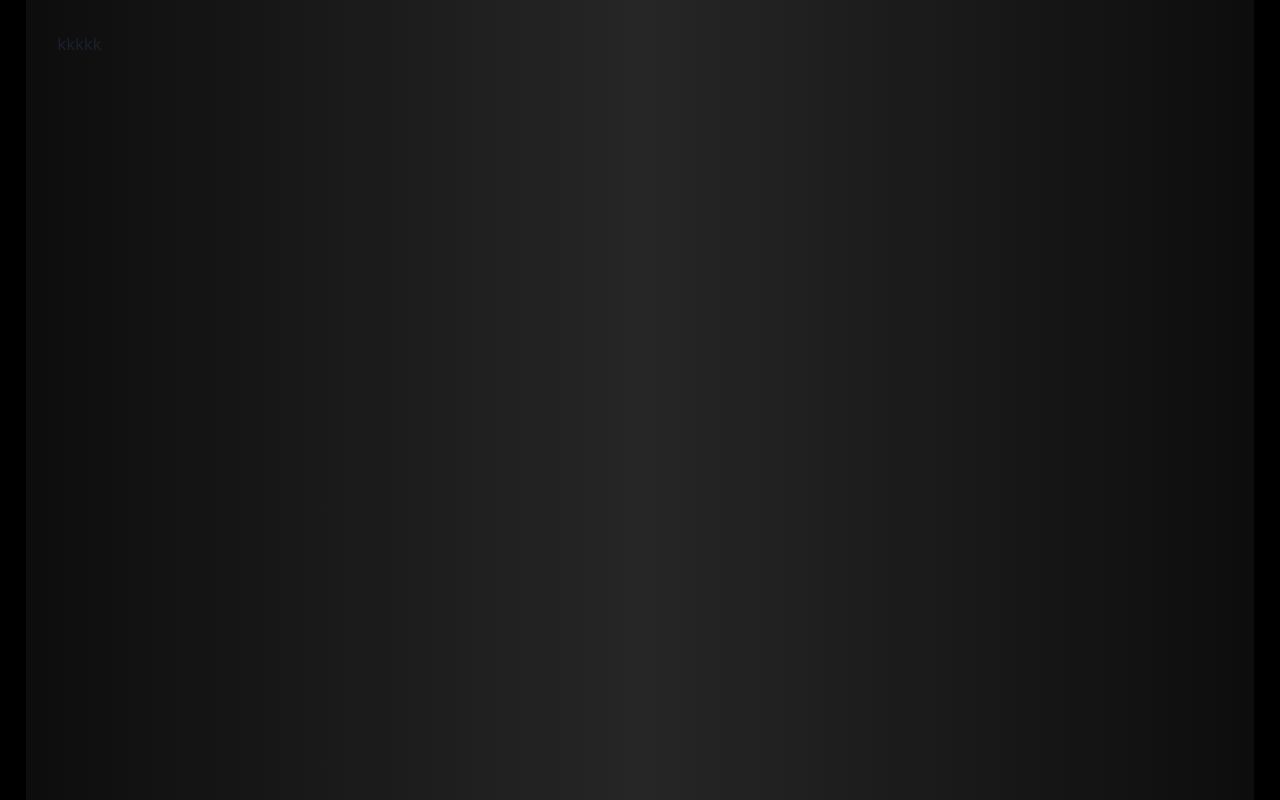
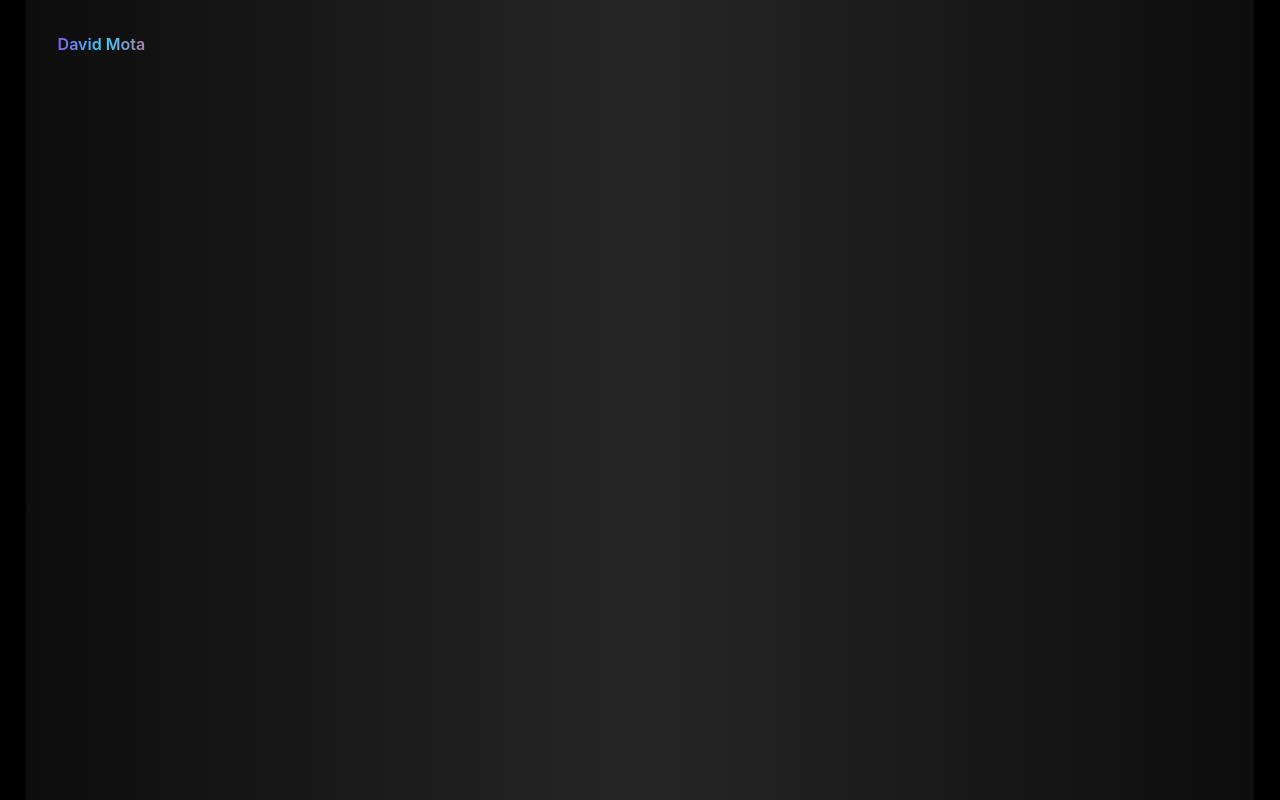
Before and after one commit to davidsilvamota/davidmota_portifolio, a React (Create React App) app: page / in a window 1280 px wide. Built offline with nearby package versions, Linux system fonts and the light colour scheme.

Commit message:
create componente atom textGradient

```diff
--- a/src/App.tsx
+++ b/src/App.tsx
@@ -1,11 +1,12 @@
 import * as React from "react";
 import { ChakraProvider, Flex, theme } from "@chakra-ui/react";
 import ContainerScreenModel from "./components/atoms/ContainerScreenModel";
+import TextGradientModel from "./components/atoms/TextGradientModel.1";
 
 export const App = () => (
   <ChakraProvider theme={theme}>
     <ContainerScreenModel>
-      <>kkkkk</>
+      <TextGradientModel>David Mota</TextGradientModel>
     </ContainerScreenModel>
   </ChakraProvider>
 );
--- a/src/components/atoms/ContainerScreenModel.tsx
+++ b/src/components/atoms/ContainerScreenModel.tsx
@@ -1,6 +1,8 @@
 import { Flex } from "@chakra-ui/react";
+import { colors } from "../theme/Theme";
+import { jsx } from "@emotion/react";
 
-export default function ContainerScreenModel({ children }: any) {
+export default function ContainerScreenModel(props: { children: JSX.Element }) {
   return (
     <>
       <Flex
@@ -9,13 +11,8 @@ export default function ContainerScreenModel({ children }: any) {
         bg={"black"}
         justifyContent={"center"}
       >
-        <Flex
-          minH={"100vh"}
-          p={8}
-          w={"96%"}
-          bgGradient="linear(to-r, #0D0D0D,#262626, #0D0D0D)"
-        >
-          {children}
+        <Flex minH={"100vh"} p={8} w={"96%"} bgGradient={colors.bgLinear}>
+          {props.children}
         </Flex>
       </Flex>
     </>
--- /dev/null
+++ b/src/components/atoms/TextGradientModel.1.tsx
@@ -0,0 +1,67 @@
+import { ResponsiveValue, Text } from "@chakra-ui/react";
+type TextGradientModelProps = {
+  children: string;
+  fontWeight?:
+    | ResponsiveValue<
+        | number
+        | (string & {})
+        | "medium"
+        | "bold"
+        | "black"
+        | "extrabold"
+        | "hairline"
+        | "thin"
+        | "light"
+        | "normal"
+        | "semibold"
+      >
+    | undefined;
+  fontSize?:
+    | ResponsiveValue<
+        | number
+        | (string & {})
+        | "medium"
+        | "bold"
+        | "black"
+        | "extrabold"
+        | "hairline"
+        | "thin"
+        | "light"
+        | "normal"
+        | "semibold"
+      >
+    | undefined
+    | ResponsiveValue<
+        | number
+        | "small"
+        | (string & {})
+        | "-moz-initial"
+        | "inherit"
+        | "initial"
+        | "revert"
+        | "revert-layer"
+        | "unset"
+        | "sm"
+        | "md"
+        | "lg"
+        | "xl"
+        | "2xl"
+        | "6xl"
+        | "large"
+        | "medium"
+        | "9xl"
+      >
+    | undefined;
+};
+export default function TextGradientModel(props: TextGradientModelProps) {
+  return (
+    <Text
+      bgGradient="linear(to-r, #865EEC, #35CFFE,#AA7CAC)"
+      bgClip="text"
+      fontSize={props.fontSize}
+      fontWeight={props.fontWeight || "semibold"}
+    >
+      {props.children}
+    </Text>
+  );
+}
--- a/src/components/theme/Theme.ts
+++ b/src/components/theme/Theme.ts
@@ -1,3 +1,5 @@
 export const colors = {
-  bgLinear: [],
+  bgLinear: "linear(to-r, #0D0D0D,#262626, #0D0D0D)",
+  textLinear: "linear(to-r, #865EEC, #35CFFE,#AA7CAC)",
+  primaryLinear: "linear(to-r, #6253B6,#349ABC,#924669)",
 };
```
